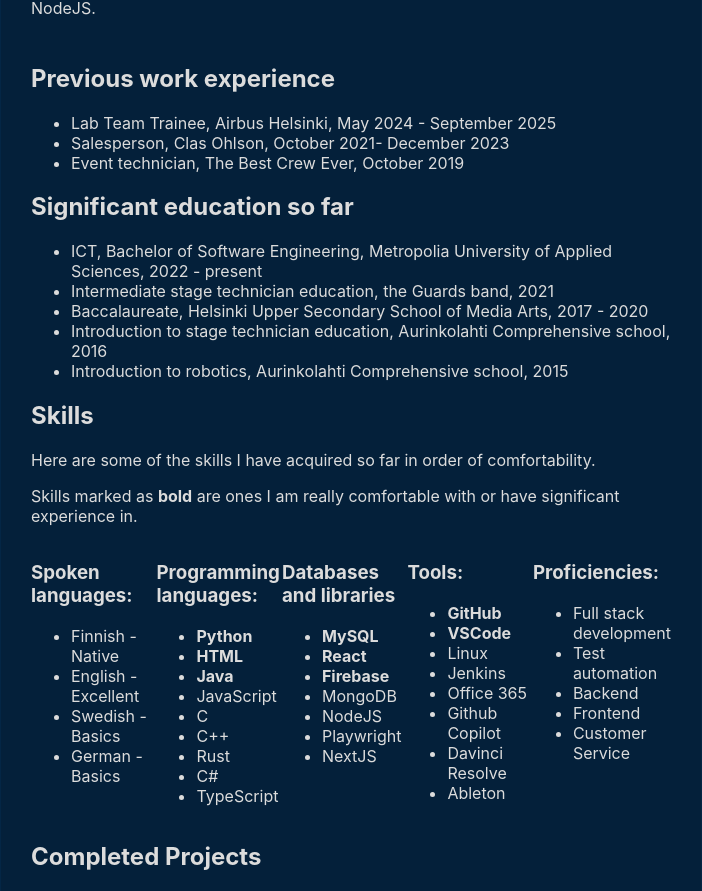
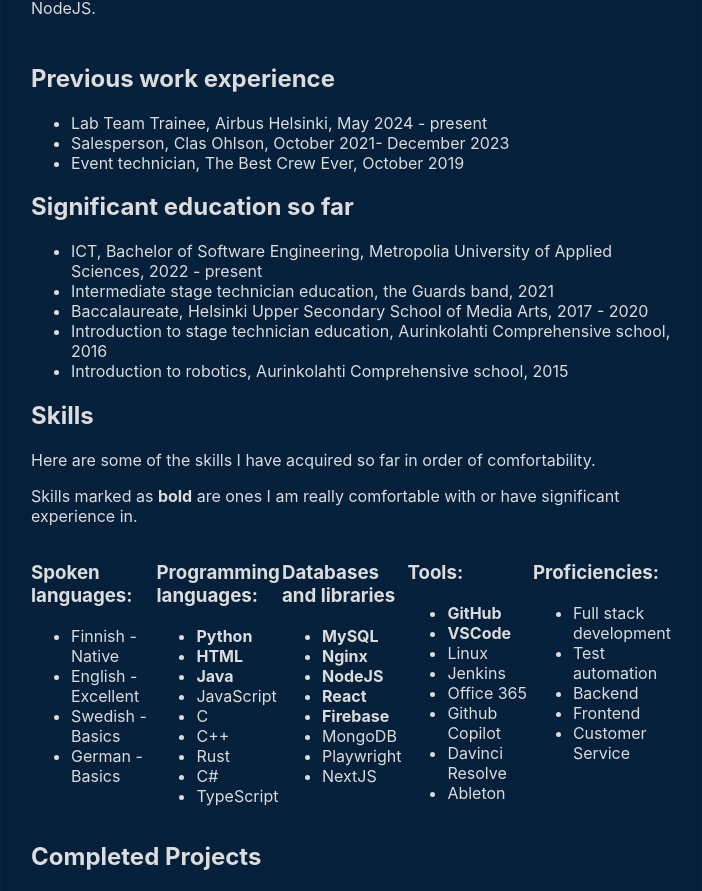
Before and after one commit to Higic/portfolio, a React (Create React App) app in the folder portfolio/: page / in a window 1280 px wide. Shown: the part 589-1480 px from the top of the page, without its empty margins (289-991 px from the left). Built offline with nearby package versions, Linux system fonts and the light colour scheme.

Commit message:
Updated experience

```diff
--- a/portfolio/src/components/Experience.jsx
+++ b/portfolio/src/components/Experience.jsx
@@ -4,7 +4,7 @@
             <h2>Previous work experience</h2>
 
             <ul>
-                <li>Lab Team Trainee, Airbus Helsinki, May 2024 - September 2025</li>
+                <li>Lab Team Trainee, Airbus Helsinki, May 2024 - present</li>
                 <li>Salesperson, Clas Ohlson, October 2021- December 2023</li>
                 <li>Event technician, The Best Crew Ever, October 2019</li>
             </ul>
--- a/portfolio/src/components/Skills.jsx
+++ b/portfolio/src/components/Skills.jsx
@@ -35,10 +35,11 @@
                     <h3>Databases and libraries</h3>
                     <ul>
                         <li><b>MySQL</b></li>
+                        <li><b>Nginx</b></li>
+                        <li><b>NodeJS</b></li>
                         <li><b>React</b></li>
                         <li><b>Firebase</b></li>
                         <li>MongoDB</li>
-                        <li>NodeJS</li>
                         <li>Playwright</li>
                         <li>NextJS</li>
                     </ul>
```
